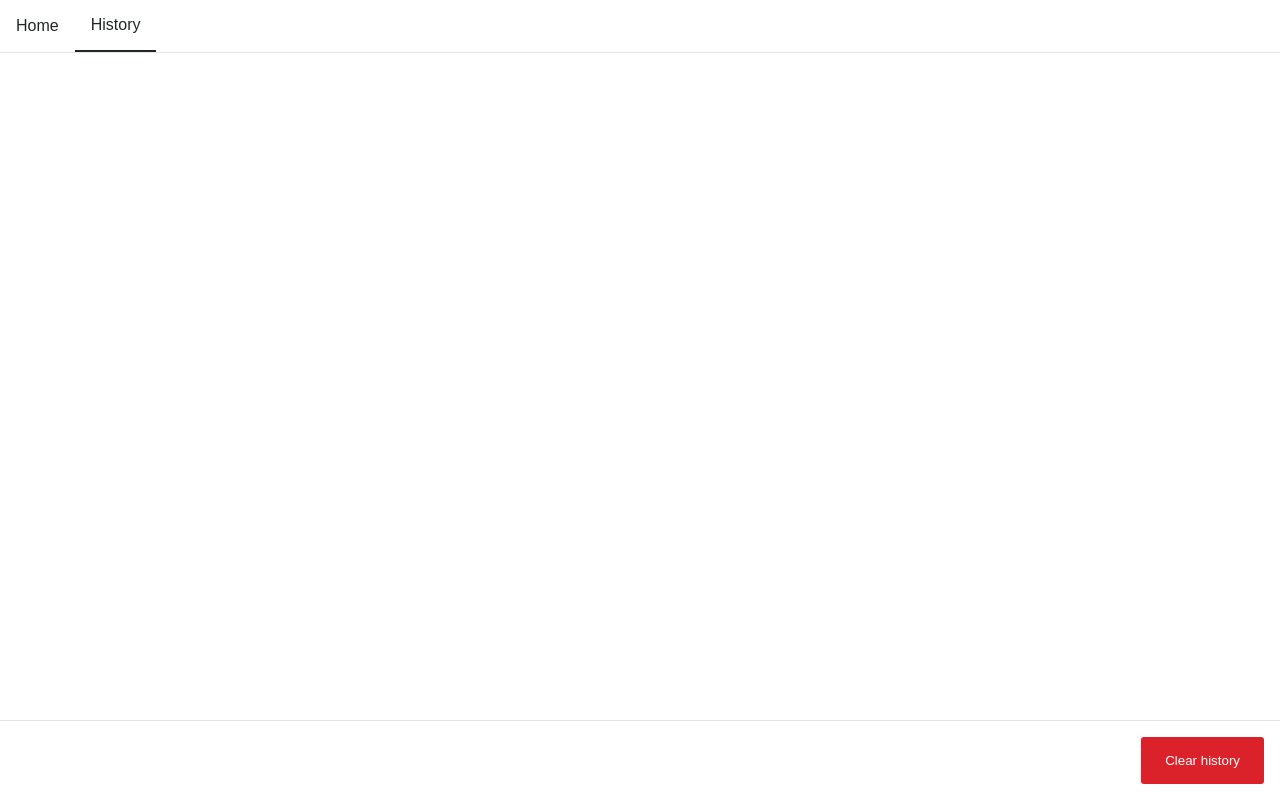
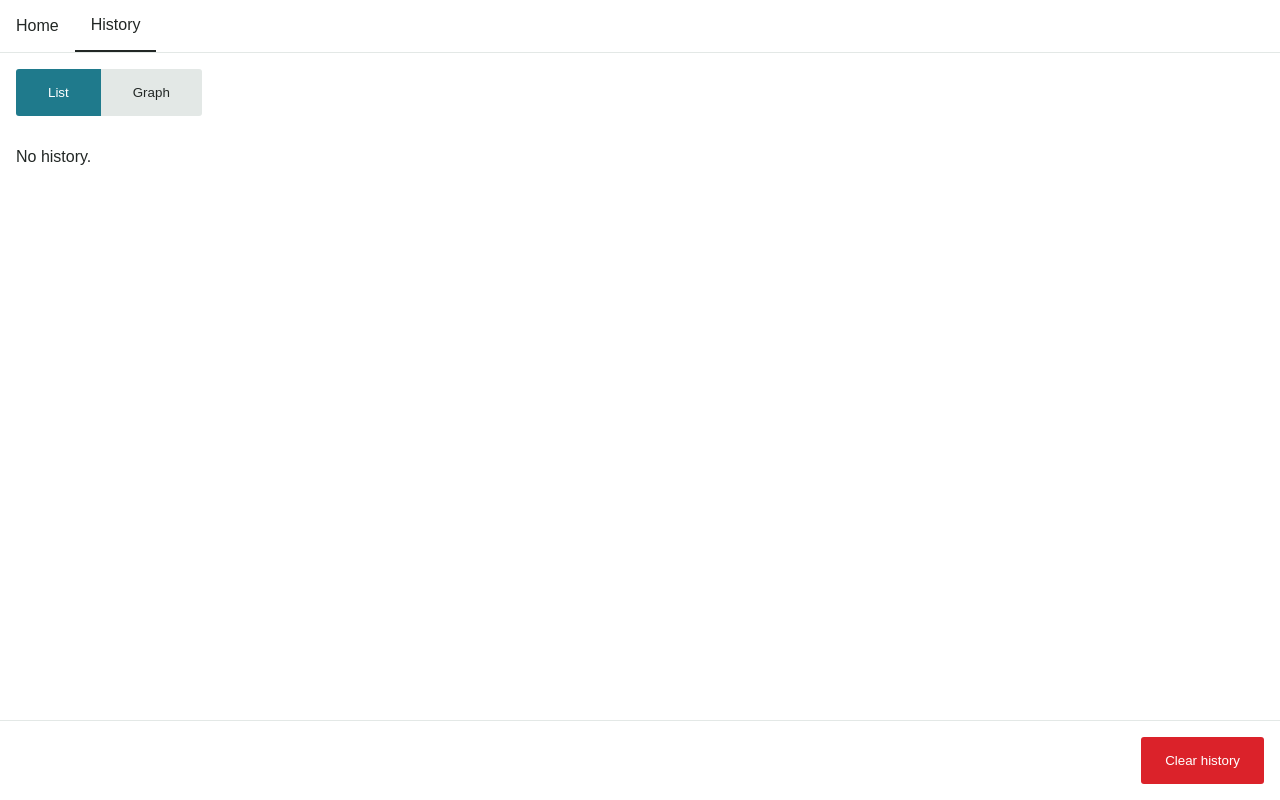
Before and after one commit to itsbrittaleigh/mood-tracker, a React (Vite) app: page /history in a window 1280 px wide. Built offline with nearby package versions, Linux system fonts and the light colour scheme.

Commit message:
✨ feat: creating tabs to prepare for charts

```diff
--- a/src/pages/History.tsx
+++ b/src/pages/History.tsx
@@ -3,8 +3,34 @@ import Header from '../components/Header';
 import { moodLocalStorageToken } from '../consts';
 import { Button, ButtonContainer } from '../styles/Button';
 import { MoodHistoryItem } from '../types';
+import styled from 'styled-components';
+import ListView from './ListView';
+
+const Tabs = styled.div`
+  display: inline-flex;
+  margin: 0 1rem 1rem;
+  border-radius: 3px;
+`;
+
+const Tab = styled.button<{ $active: boolean; }>`
+  background-color: ${props => props.$active ? "var(--accent)" : "var(--gray)"};
+  color: ${props => props.$active ? "white" : "var(--black)"};
+  border-width: 0px;
+  padding: 1rem 2rem;
+  overflow: hidden;
+  border-radius: 3px 0 0 3px;
+
+  &:last-of-type {
+    border-radius: 0 3px 3px 0;
+  }
+`;
+
+const ContentContainer = styled.div`
+  margin: 0 1rem;
+`;
 
 const History = () => {
+  const [activeTab, setActiveTab] = useState<'list' | 'graph'>('list');
   const [historyItems, setHistoryItems] = useState(localStorage.getItem(moodLocalStorageToken));
   const parsedItems = JSON.parse(historyItems ?? '""');
   const moodHistory: MoodHistoryItem[] = parsedItems.moodHistory ?? [];
@@ -12,25 +38,27 @@ const History = () => {
   return (
     <>
       <Header />
-      <ul>
-        {moodHistory.map(({ datetime, moods }) => (
-          <li key={datetime.toString()}>
-            <strong>
-              {new Date(datetime).toLocaleDateString(undefined, {
-                weekday: 'long',
-                year: 'numeric',
-                month: 'long',
-                day: 'numeric',
-              })} {new Date(datetime).toLocaleTimeString(undefined, {
-                hour: 'numeric',
-                minute: '2-digit',
-                hour12: true
-              })}
-            </strong>
-            : {moods.join(', ')}
-          </li>
-        ))}
-      </ul>
+      <Tabs>
+        <Tab
+          $active={activeTab === 'list'}
+          onClick={() => setActiveTab('list')}
+        >
+          List
+        </Tab>
+        <Tab
+          $active={activeTab === 'graph'}
+          onClick={() => setActiveTab('graph')}
+        >
+          Graph
+        </Tab>
+      </Tabs>
+      <ContentContainer>
+        {activeTab === 'list' ? (
+          <ListView moodHistory={moodHistory} />
+        ) : (
+          <p>Coming soon.</p>
+        )}
+      </ContentContainer>
       <ButtonContainer>
         <Button $destructive onClick={clearHistory}>Clear history</Button>
       </ButtonContainer>
--- /dev/null
+++ b/src/pages/ListView.tsx
@@ -0,0 +1,38 @@
+import styled from 'styled-components';
+import { MoodHistoryItem } from '../types';
+
+const List = styled.ul`
+  padding: 0 14px;
+`;
+
+interface ListViewProps {
+  moodHistory: MoodHistoryItem[];
+}
+
+const ListView = ({ moodHistory }: ListViewProps) => {
+  if (moodHistory.length === 0) return <p>No history.</p>
+
+  return (
+    <List>
+      {moodHistory.map(({ datetime, moods }) => (
+        <li key={datetime.toString()}>
+          <strong>
+            {new Date(datetime).toLocaleDateString(undefined, {
+              weekday: 'long',
+              year: 'numeric',
+              month: 'long',
+              day: 'numeric',
+            })} {new Date(datetime).toLocaleTimeString(undefined, {
+              hour: 'numeric',
+              minute: '2-digit',
+              hour12: true
+            })}
+          </strong>
+          : {moods.join(', ')}
+        </li>
+      ))}
+    </List>
+  );
+};
+
+export default ListView;
```
